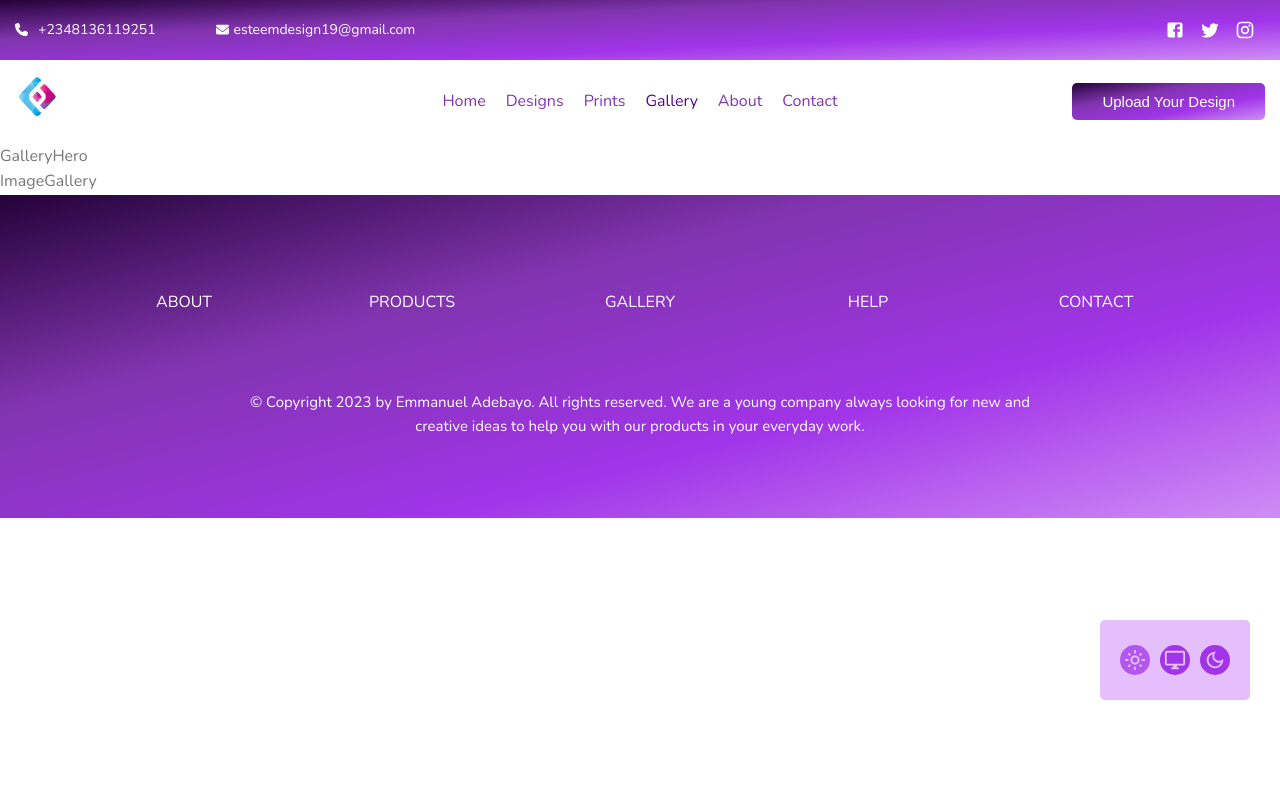
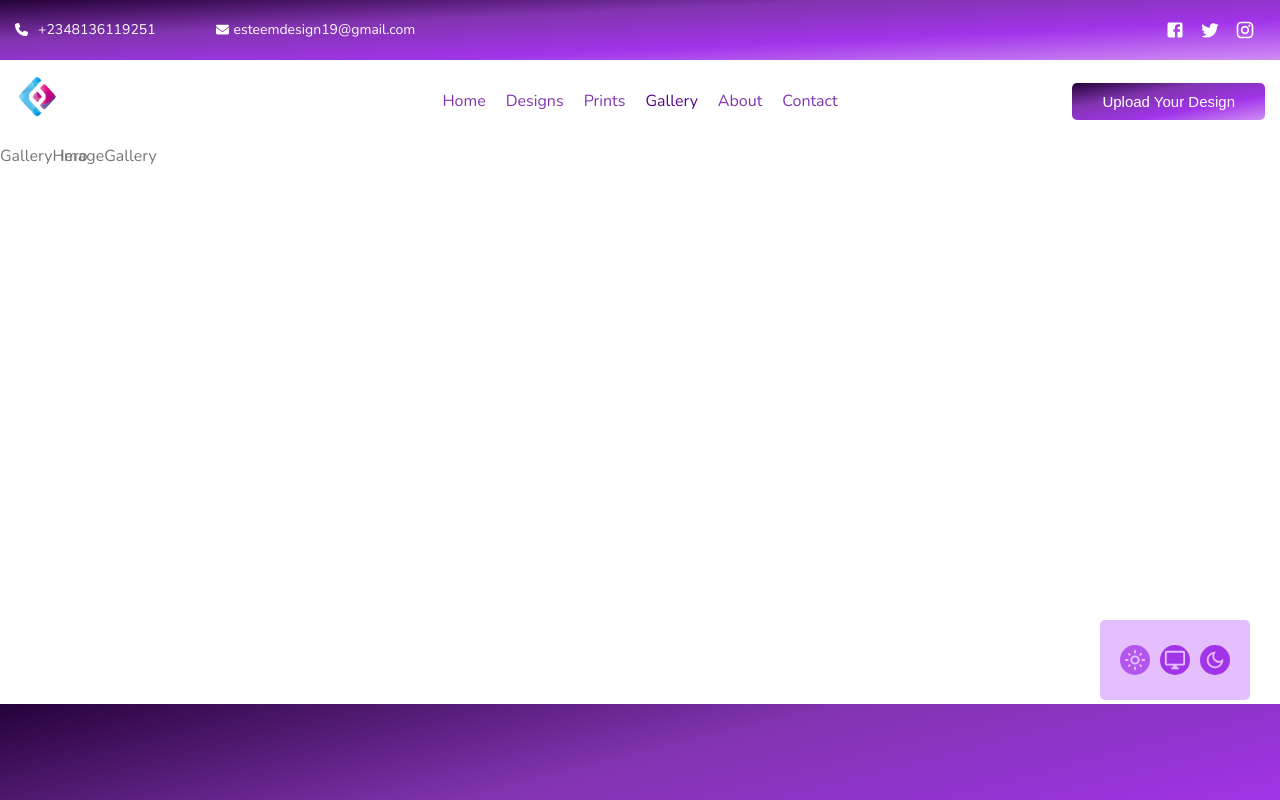
Before and after one commit to esteemayo/next-idesignx, a Next.js app: page /gallery in a window 1280 px wide. Shown: the top 800 px of the page. Built offline with nearby package versions, Linux system fonts and the light colour scheme.

Commit message:
fix: add css styling

```diff
--- a/src/app/gallery/page.tsx
+++ b/src/app/gallery/page.tsx
@@ -16,6 +16,13 @@ const Gallery = () => {
 
 const Container = styled.main`
   background-color: ${({ theme }) => theme.bg};
+
+  display: grid;
+  grid-template-rows: 70vh min-content;
+  grid-template-columns: [full-start] minmax(6rem, 1fr) [center-start] repeat(
+      8,
+      [col-start] minmax(min-content, 15rem) [col-end]
+    ) [center-end] minmax(6rem, 1fr) [full-end];
 `;
 
 export default Gallery;
```
